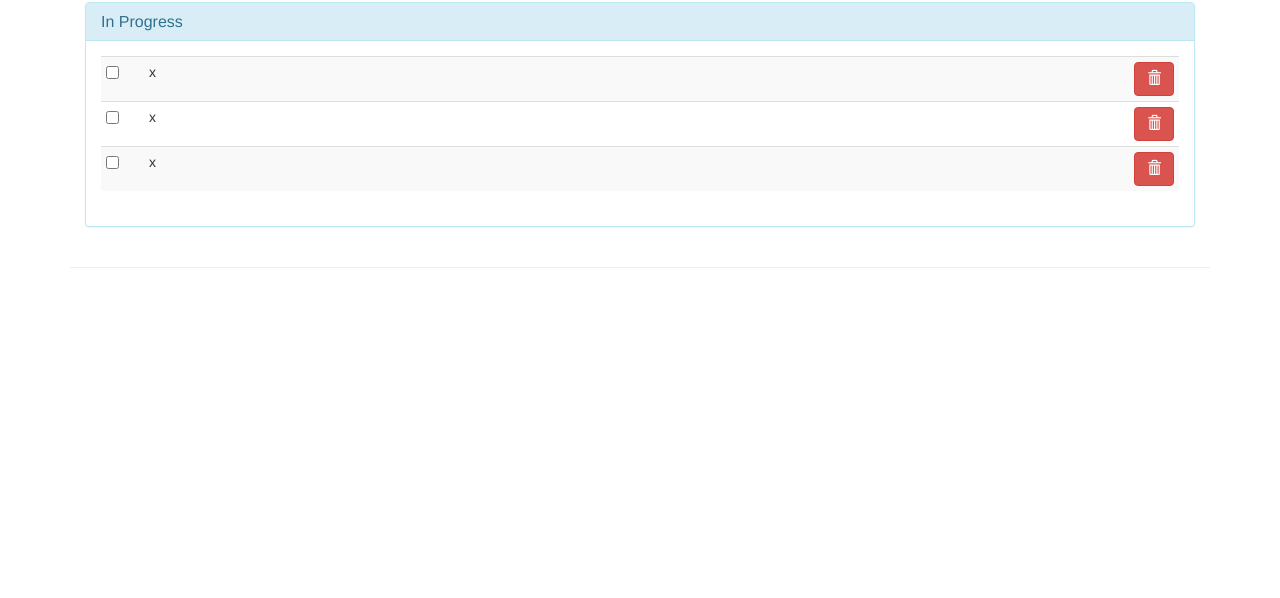
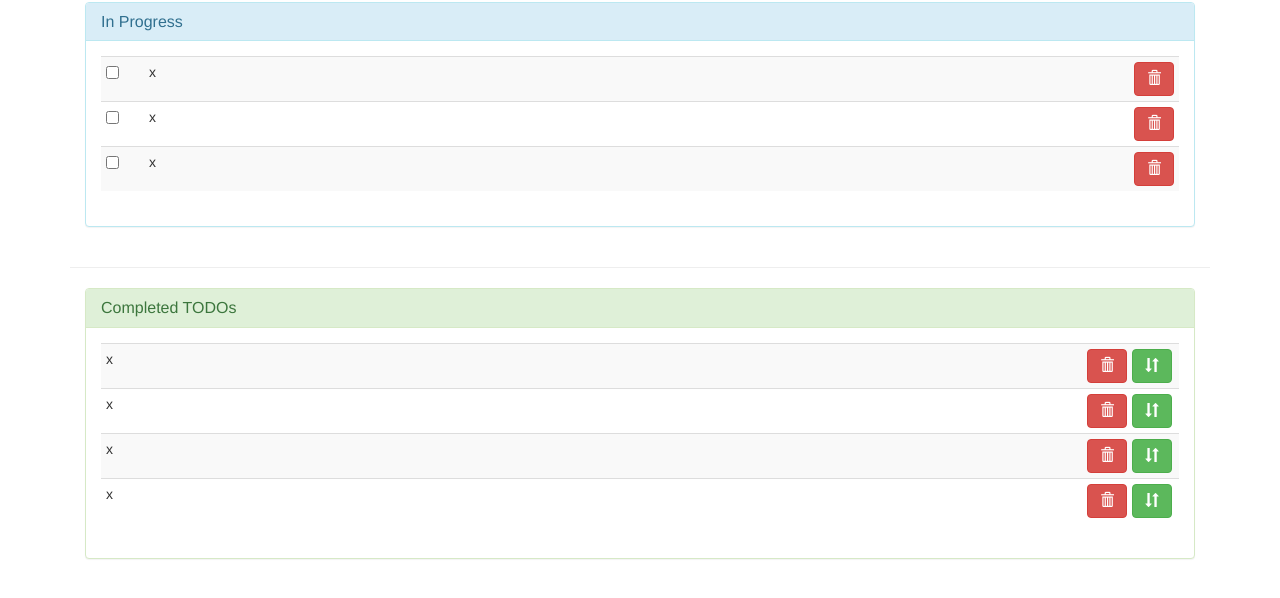
Before and after one commit to manjupaul/todo-bootstrap, a plain HTML site: page index.html in a window 1280 px wide. Shown: the part 68-666 px from the top of the page. Drawn offline with Linux system fonts and the light colour scheme.

Commit message:
#5 added listing of completed items

```diff
--- a/index.html
+++ b/index.html
@@ -65,6 +65,76 @@
 
 		<hr />
 
+
+        <div id="listing-done" class="container-fluid">
+            <!--This is for Table -->
+            <div class="panel panel-success" >
+                <div class="panel-heading">
+                    <h3 class="panel-title">Completed TODOs</h3>
+                </div>
+              <div class="panel-body">
+                <table  class="table table-striped table-hover table-condensed table-responsive">
+                    <tr>
+                        <td>x</td>
+                        <td width="9%" class="text-right">
+                            <div class="btn-toolbar" role="group" aria-label="Action Buttons">
+                                <button type="button" class="btn btn-danger" aria-label="Delete this TODO">
+                                    <span class="glyphicon glyphicon-trash" aria-hidden="true"></span>
+                                </button>
+                                <button type="button" class="btn btn-success" aria-label="Move back to TODO">
+                                    <span class="glyphicon glyphicon-sort" aria-hidden="true"></span>
+                                </button>
+                            </div>
+                        </td>
+                    </tr>
+                    <tr>
+                        <td>x</td>
+                        <td width="9%" class="text-right">
+                            <div class="btn-toolbar" role="group" aria-label="Action Buttons">
+                                <button type="button" class="btn btn-danger" aria-label="Delete this TODO">
+                                    <span class="glyphicon glyphicon-trash" aria-hidden="true"></span>
+                                </button>
+                                <button type="button" class="btn btn-success" aria-label="Move back to TODO">
+                                    <span class="glyphicon glyphicon-sort" aria-hidden="true"></span>
+                                </button>
+                            </div>
+                        </td>
+                    </tr>
+                    <tr>
+                        <td>x</td>
+                        <td width="9%" class="text-right">
+                            <div class="btn-toolbar" role="group" aria-label="Action Buttons">
+                                <button type="button" class="btn btn-danger" aria-label="Delete this TODO">
+                                    <span class="glyphicon glyphicon-trash" aria-hidden="true"></span>
+                                </button>
+                                <button type="button" class="btn btn-success" aria-label="Move back to TODO">
+                                    <span class="glyphicon glyphicon-sort" aria-hidden="true"></span>
+                                </button>
+                            </div>
+                        </td>
+                    </tr>
+                    <tr>
+                        <td>x</td>
+                        <td width="9%" class="text-right">
+                            <div class="btn-toolbar" role="group" aria-label="Action Buttons">
+                                <button type="button" class="btn btn-danger" aria-label="Delete this TODO">
+                                    <span class="glyphicon glyphicon-trash" aria-hidden="true"></span>
+                                </button>
+                                <button type="button" class="btn btn-success" aria-label="Move back to TODO">
+                                    <span class="glyphicon glyphicon-sort" aria-hidden="true"></span>
+                                </button>
+                            </div>
+                        </td>
+                    </tr>
+                </table>
+
+              </div>
+            </div>
+
+        </div>
+
+
+
 	</div>
 <script src="js/jquery-2.2.3.min.js"></script>
 <script src="js/bootstrap.min.js"></script>
```
